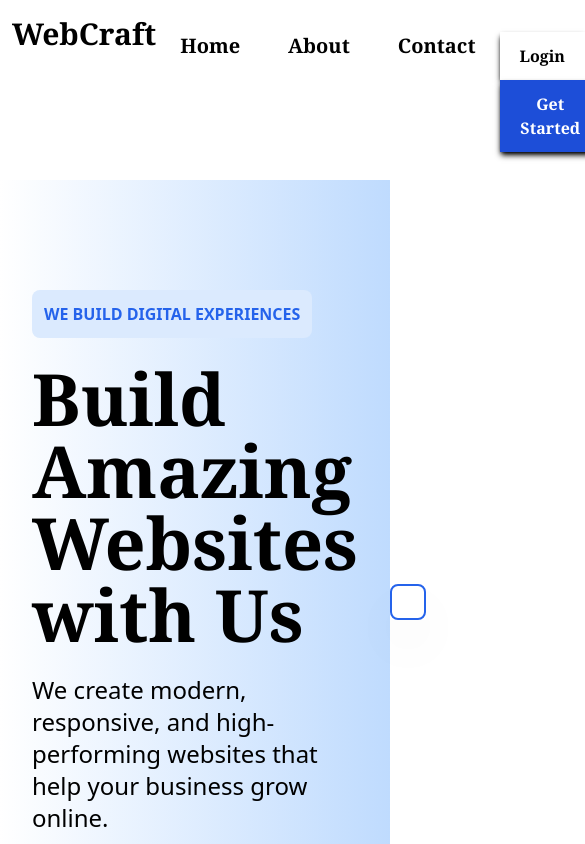
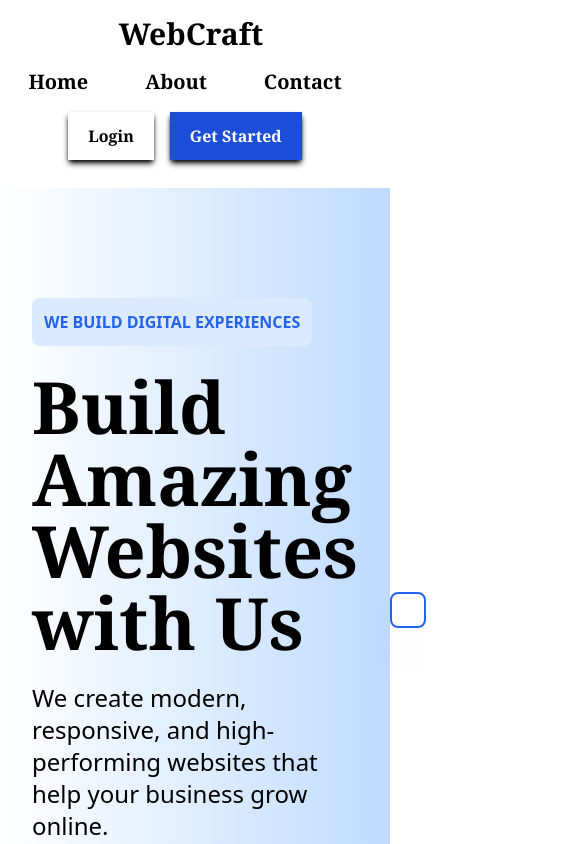
Before and after one commit to sakshimaurya7/landing-page, a React (Vite) app: page / in a window 390 px wide. Shown: the top 844 px of the page, 585 px wide, since content can reach past the window. Built offline with nearby package versions, Linux system fonts and the light colour scheme.

Commit message:
Add responsive feature

```diff
--- a/src/pages/Navbar.jsx
+++ b/src/pages/Navbar.jsx
@@ -4,7 +4,7 @@ import { Link } from "react-router-dom"
 function Navbar(){
     return(
         <>
-        <div className="flex align-middle justify-around mt-4 mr-5 mb-7 sm:flex-col sm:text-center lg:flex-row md:flex-row">
+        <div className="flex flex-col align-middle text-center justify-around mt-4 mr-5 mb-7 sm:flex-col sm:text-center lg:flex-row md:flex-row">
             <h1 className="font-serif font-bold text-3xl ml-3">WebCraft</h1>
 
             <div className="font-serif font-semibold text-xl mt-4 sm:align-middle flex justify-around">
```
